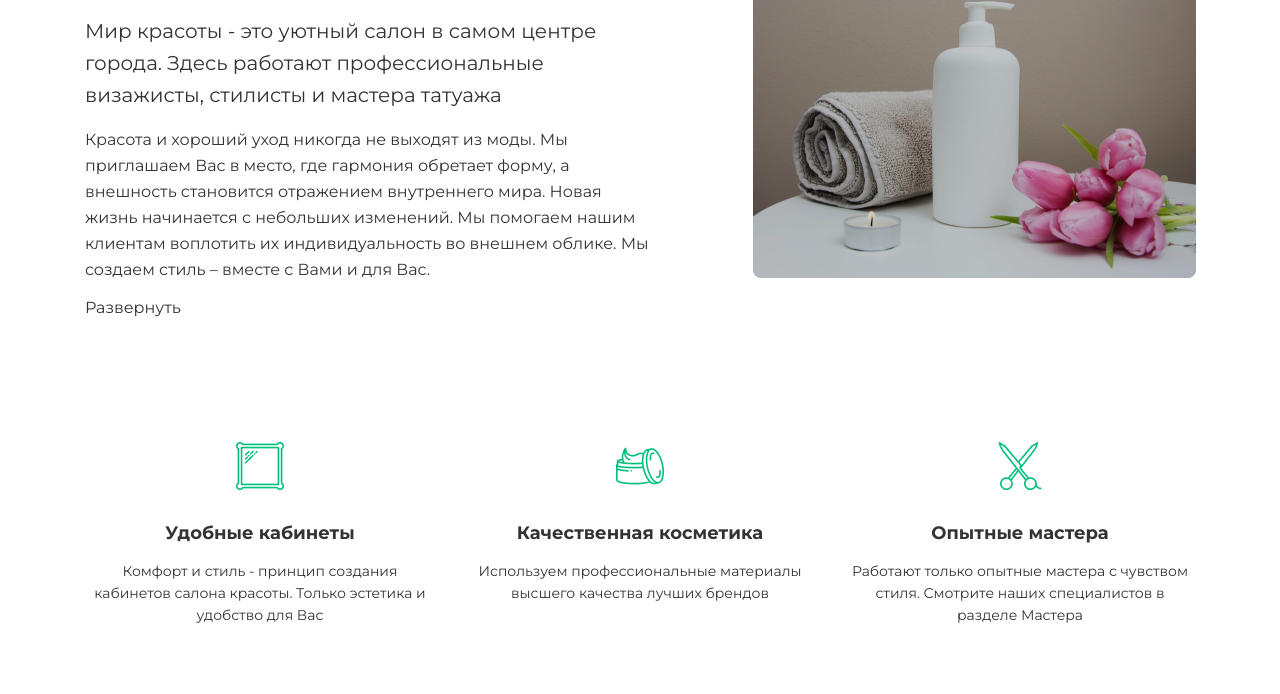
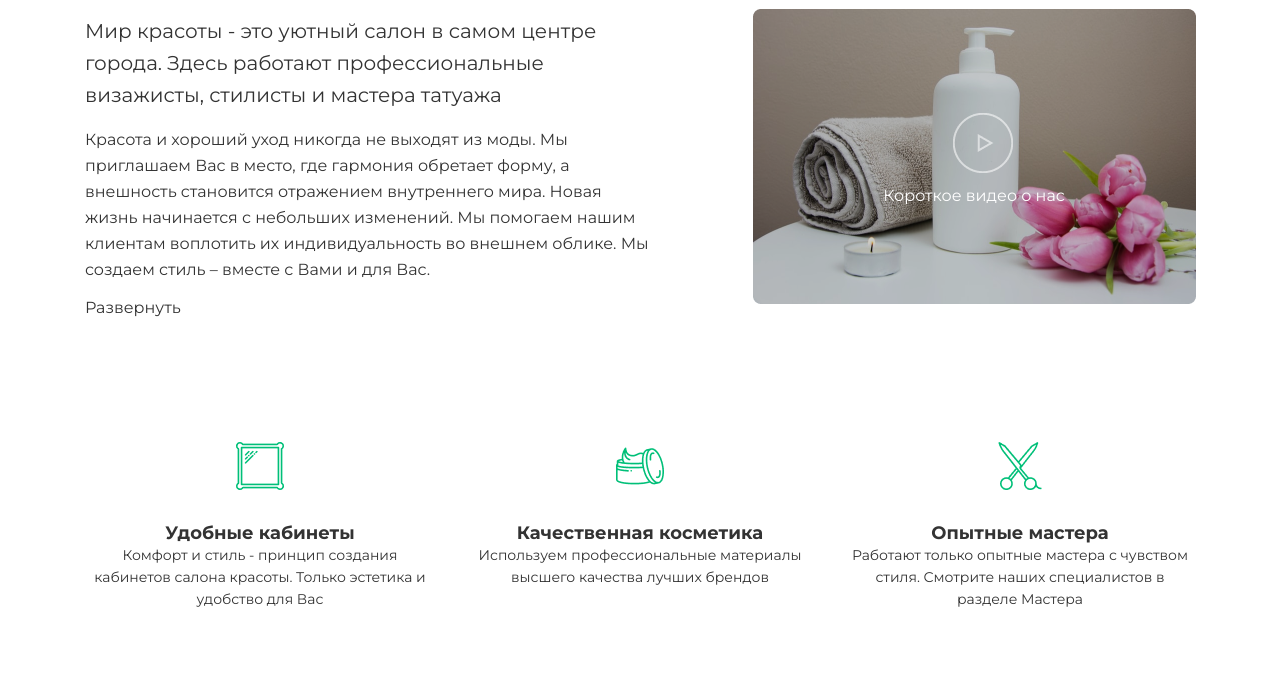
Before and after one commit to AnnaPershina/Beauty-World, a plain HTML site: page index.html in a window 1280 px wide. Shown: the part 767-1461 px from the top of the page. Drawn offline with nearby package versions, Linux system fonts and the light colour scheme.

Commit message:
Сorrection of comments

```diff
--- a/index.html
+++ b/index.html
@@ -24,8 +24,8 @@
                     </div>
 
                     <div class="col-6">
-                            <nav >
-                                <ul >
+                            <nav>
+                                <ul>
                                     <li ><a href="#">Мир красоты</a></li>
                                     <li><a href="#">Услуги и цены</a> </li>
                                     <li><a href="#">Наши работы</a></li>
@@ -82,7 +82,18 @@
                         </div>
 
                     <div class="about-video">
+                        <div class="btn-play">
+                            <img src="./img/btn-play.png" alt="">
+                        </div>
+
+                            <div class="btn-play-text">
+                            Короткое видео о нас
+                            </div>
+
+                        <div class="about-video-background">
                         <img src="./img/picture-video.png" alt="">
+                        </div>
+
                     </div>
                 </div>
             </div>
@@ -91,39 +102,37 @@
             <div class="container">
                 <div class="row">
                     <div class="col">
-                        <img src="./img/cabinet.png" alt=""> <br>
-
+                        <div class="benefit-picture">
+                            <img src="./img/cabinet.png" alt="">
+                        </div>
                         <div class="benefit-header">
                             Удобные кабинеты
                         </div>
-                         <p>
                         <div class="benefit-text">
                                  Комфорт и стиль - принцип создания кабинетов салона красоты. Только эстетика и удобство для Вас
                         </div>
-                         </p>
                     </div>
                     <div class="col">
-                        <img src="./img/cosmetic.png" alt=""> <br>
-
+                        <div class="benefit-picture">
+                             <img src="./img/cosmetic.png" alt="">
+                        </div>
                         <div class="benefit-header">
                             Качественная косметика
                         </div>
-                        <p>
                         <div class="benefit-text">
                                 Используем профессиональные материалы высшего качества лучших брендов
                         </div>
-                        </p>
                     </div>
                     <div class="col">
-                        <img src="./img/master.png" alt=""> <br>
+                        <div class="benefit-picture">
+                             <img src="./img/master.png" alt="">
+                        </div>
                         <div class="benefit-header">
                             Опытные мастера
                         </div>
-                        <p>
                         <div class="benefit-text">
                                 Работают только опытные мастера с чувством стиля. Смотрите наших специалистов в разделе Мастера
                         </div>
-                        </p>
                     </div>
                 </div>
             </div>
@@ -169,8 +178,8 @@
                 </div>
 
                 <div class="col">
-                    <nav >
-                        <ul >
+                    <nav>
+                        <ul>
                             <li ><a href="#">Услуги и цены</a></li>
                             <li><a href="#">Мастера</a> </li>
                             <li><a href="#">Наши работы</a></li>
--- a/style.css
+++ b/style.css
@@ -12,6 +12,10 @@ body,
     height: 100%;
 }
 
+.wrapper {
+    display: flex;
+    flex-direction: column;
+}
 
 body {
     color: #333333;
@@ -19,7 +23,7 @@ body {
     font-size: 16px;
 }
 
-h1{
+h1 {
     font-size: 48px;
 
 }
@@ -30,33 +34,66 @@ h2 {
     margin: 0;
 }
 
-.wrapper {
-    display: flex;
-    flex-direction: column;
+nav li:first-child {
+    display: inline;
+    font-size: 14px;
+}
+
+nav li:not(:first-child) {
+    display: inline;
+    font-size: 14px;
+    margin: 0px 0px 0px 28px;
+}
+
+li {
+    list-style-type: none;
+    padding-bottom: 20px;
+}
+
+ul {
+    padding-left: 0px;
+}
+
+nav {
+    text-align: center;
+    padding-right: 0px;
+    margin: 0px;
+}
+
+a {
+    color: #278AFF;
+}
+
+nav a {
+    color: black;
+    text-decoration: none;
+}
+
+nav a:hover {
+    color: #00BF78;
 }
 
 .main {
     flex: 1;
 }
-.logo{
+
+.logo {
     font-weight: bold;
     font-size: 24px;
-
 }
 
-.logo-phone{
+.logo-phone {
     font-size: 18px;
     text-align: right;
     font-weight: 500;
     line-height: 14px;
-
 }
 
-.logo-time{
+.logo-time {
     font-size: 11px;
 }
 
-.hero{
+.hero {
     font-size: 20px;
 }
 
@@ -74,7 +111,6 @@ h2 {
 .header .container {
     position: relative;
     padding: 30px 0 130px;
-
 }
 
 .header-top {
@@ -86,7 +122,6 @@ h2 {
     right: 0;
     top: 50%;
     transform: translateY(-50%);
-
 }
 
 .header-girl {
@@ -115,10 +150,9 @@ h2 {
     position: relative;
     z-index: 1;
     display: block;
-
 }
 
-.btn-large{
+.btn-large {
     display: flex;
     flex-direction: column;
     align-items: center;
@@ -127,7 +161,6 @@ h2 {
     border-radius: 48px;
     color: #FFFFFF;
     border-color: #FB9475;
-
 }
 
 .section {
@@ -149,22 +182,19 @@ h2 {
     font-size: 20px;
     line-height: 32px;
     margin-top: 32px;
-
 }
 
 
 .about-descr-text {
-
     font-size: 16px;
     line-height: 26px;
 }
 
-.benefit-header{
+.benefit-header {
     font-size: 18px;
     line-height: 22px;
     font-weight: 600;
     margin-top: 28px;
-
 }
 
 .benefit-text {
@@ -175,48 +205,49 @@ h2 {
 
 .about-video {
     max-width: 442px;
+    max-height: 295px;
     width: 100%;
+
 }
 
-nav li:first-child {
-    display: inline;
-    font-size: 14px;
+.about-video img {
+
+    z-index: 1;
+    display: block;
+
 }
 
-nav li:not(:first-child)  {
-    display: inline;
-    font-size: 14px;
-    margin: 0px 0px 0px 28px;
+.about-video-background {
+    position: relative;
+    bottom:58px;
+    display: block;
 }
 
-li{
-    list-style-type: none;
-    padding-bottom: 20px;
+
+.btn-play {
+    max-width: 58px;
+    max-height: 58px;
+    display: block;
+    position: relative;
+    left: 200px;
+    top: 130px;
+    z-index: 1;
 }
 
-ul{
-    padding-left: 0px;
-}
-nav{
-    text-align: center;
-    padding-right: 0px;
-    margin: 0px;
+.btn-play-text {
+    position: relative;
+    font-size: 16px;
+    line-height: 26px;
+    letter-spacing: 0em;
+    top: 142px;
+
+    z-index: 1;
+
+    color: #FFFFFF;
+text-align: center;
 }
 
-a{
-    color: #278AFF;
-}
-
-nav a{
-    color: black;
-    text-decoration: none;
-}
-
-nav a:hover{
-    color: #00BF78;
-}
-
-.col{
+.col {
     text-align: center;
 }
 
```
Also changed, not shown: img/btn-play.png (added). Lines whose indentation alone changed are shown as unchanged.
